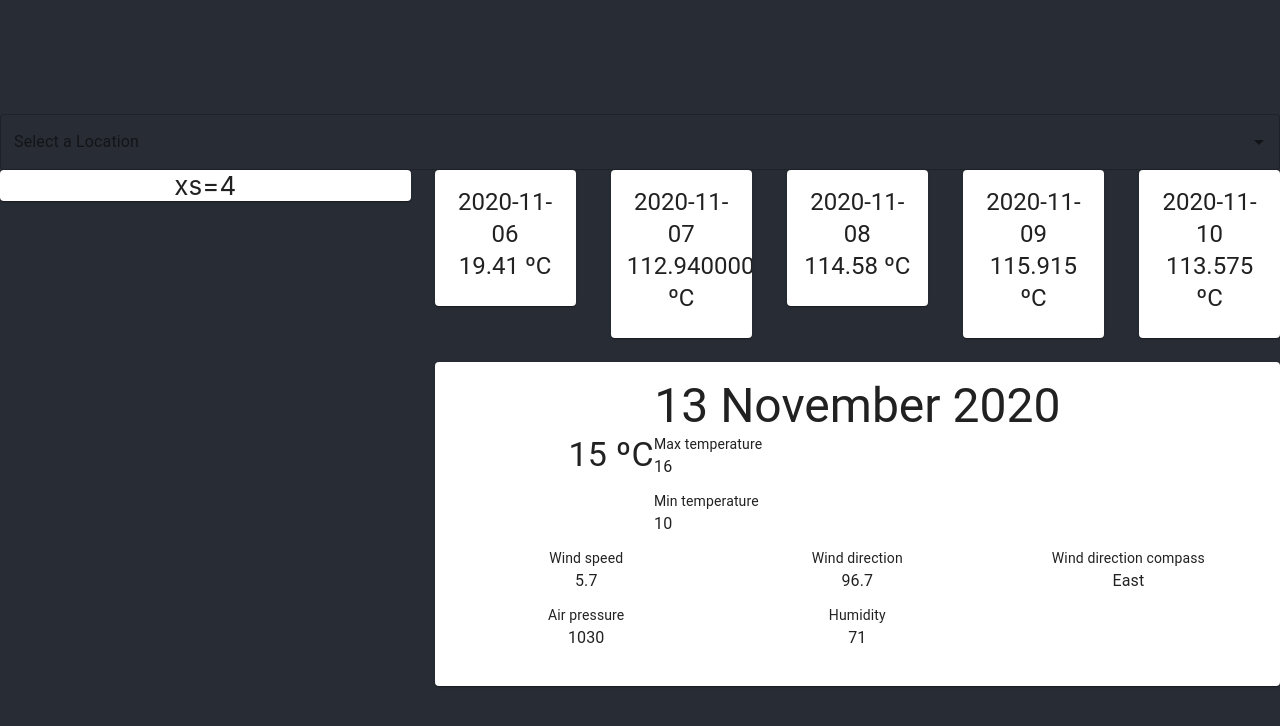
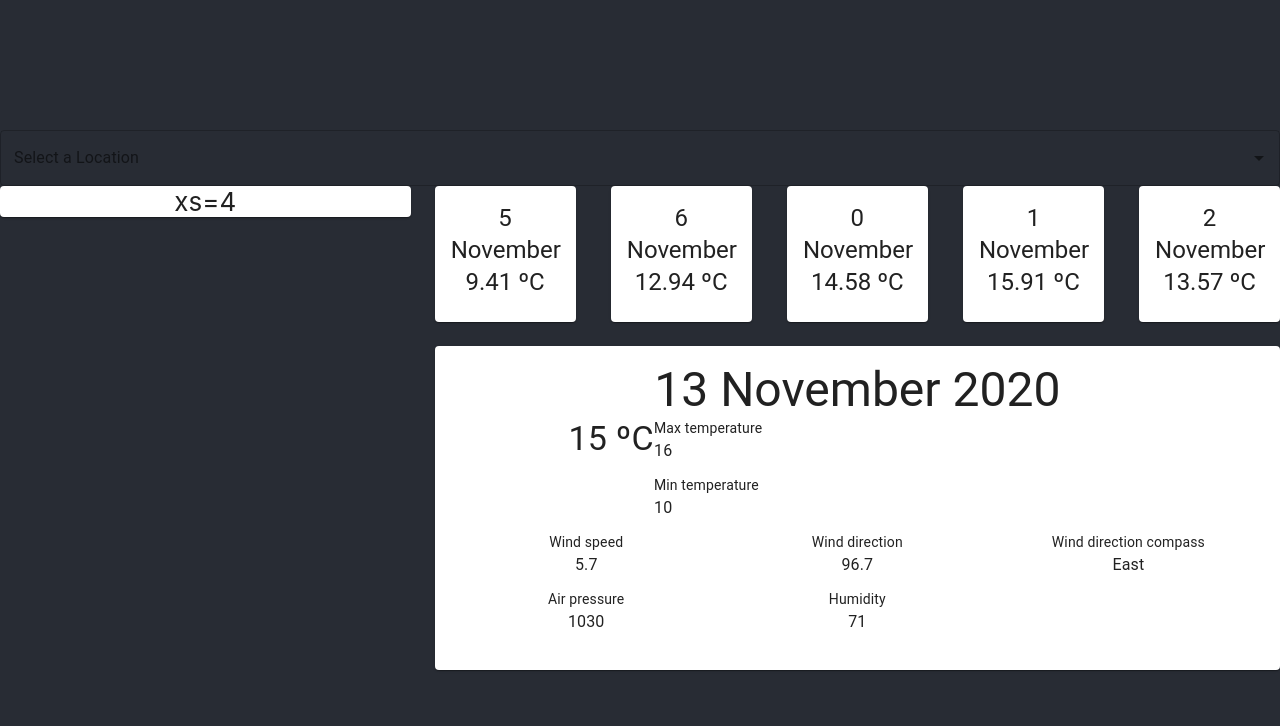
Before and after one commit to imaginary-cloud/react-weather-app, a React (Create React App) app: page / in a window 1280 px wide. Shown: the top 726 px of the page. Built offline with nearby package versions, Linux system fonts and the light colour scheme.

Commit message:
format data to only 2 decimals on temp and using moment to format date

```diff
--- a/src/WeatherCard.js
+++ b/src/WeatherCard.js
@@ -6,6 +6,7 @@ import CardContent from "@material-ui/core/CardContent";
 import Button from "@material-ui/core/Button";
 import Typography from "@material-ui/core/Typography";
 import Grid from "@material-ui/core/Grid";
+import Moment from "moment";
 
 function WeatherCard(props) {
   return (
@@ -13,11 +14,11 @@ function WeatherCard(props) {
       <Card className="root">
         <CardContent>
           <Typography variant="h5" component="h2">
-            {props.data.applicable_date}
+            {Moment(props.data.applicable_date).format("d MMMM")}
           </Typography>
           {/* Icon space */}
           <Typography variant="h5" component="h3">
-            1{props.data.the_temp} ºC
+            {props.data.the_temp.toFixed(2)} ºC
           </Typography>
         </CardContent>
       </Card>
```
Also changed, not shown: 1 other file (tests, documents, lock files or other folders).
